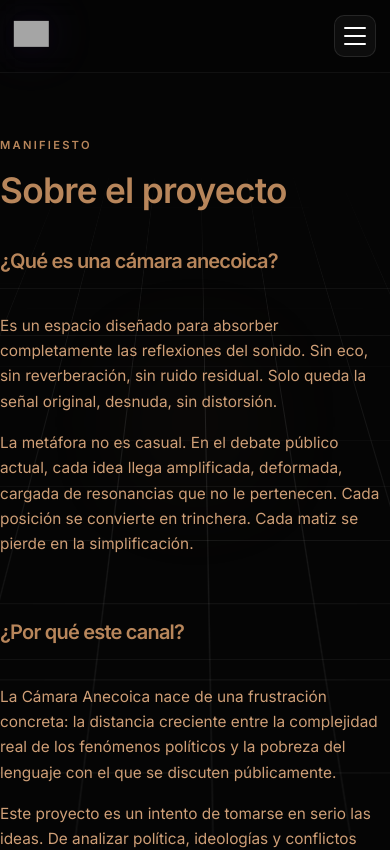
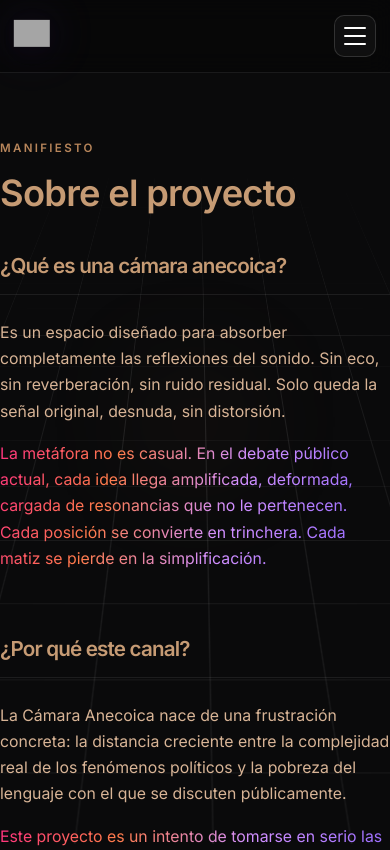
Before and after one commit to diegotejo/LA-CAMARA-ANECOICA, a Next.js app: page /sobre in a window 390 px wide. Shown: the top 850 px of the page. Built offline with nearby package versions, Linux system fonts and the light colour scheme; no server answers; grey boxes are pictures that could not be loaded; a web font is replaced by a local one.

Commit message:
Refine mobile readability, rebalance tones, and add Instagram link

```diff
--- a/src/app/articulos/[slug]/page.tsx
+++ b/src/app/articulos/[slug]/page.tsx
@@ -70,7 +70,7 @@ export default async function ArticleDetailPage({
           </SpotlightCard>
         </aside>
 
-        <article className={styles.articleBody}>
+        <article className={`${styles.articleBody} mixToneCopy`}>
           {article.sections.map((section) => (
             <section key={section.title} className={styles.articleSection}>
               <h2 className={styles.sectionTitle}>{section.title}</h2>
--- a/src/app/globals.css
+++ b/src/app/globals.css
@@ -13,13 +13,13 @@
 /* Tokens de diseño - Deep Dark */
 :root {
   /* Fondo principal ultra oscuro (Pure Dark/Jet) */
-  --color-bg: #050505;
-  --color-bg-card: #0A0A0A;
+  --color-bg: #0a0a0b;
+  --color-bg-card: #121214;
 
   /* Textos */
-  --color-text: #b8865b;
-  --color-text-secondary: #cf9f77;
-  --color-text-muted: #8d674a;
+  --color-text: #c69b74;
+  --color-text-secondary: #d8b496;
+  --color-text-muted: #9e7b5e;
   --logo-text-gradient: linear-gradient(110deg, #ff327f 0%, #ff7b4a 28%, #d290ff 58%, #8a63ff 100%);
 
   /* Acentos y Glow (Cobre iluminado) */
@@ -31,8 +31,8 @@
   --color-bg-warm: rgba(184, 134, 91, 0.08);
 
   /* Bordes sutiles Next.js style */
-  --color-border: rgba(255, 255, 255, 0.1);
-  --color-border-subtle: rgba(255, 255, 255, 0.05);
+  --color-border: rgba(255, 255, 255, 0.14);
+  --color-border-subtle: rgba(255, 255, 255, 0.08);
 
   /* Colores para tests validación sobre modo oscuro */
   --color-correct: #32d583;
@@ -71,6 +71,18 @@ html {
   -webkit-font-smoothing: antialiased;
   -moz-osx-font-smoothing: grayscale;
   background-color: var(--color-bg);
+}
+
+@media (max-width: 768px) {
+  html {
+    font-size: 17px;
+  }
+}
+
+@media (max-width: 420px) {
+  html {
+    font-size: 16.5px;
+  }
 }
 
 body {
@@ -148,6 +160,22 @@ a:hover {
   :where(h1, h2, h3, h4, h5, h6, p, a, li, strong, em, small, label, blockquote, figcaption, dt, dd, time) {
     animation: none !important;
     background-position: 50% 50%;
+  }
+}
+
+@media (max-width: 768px) {
+  .mixToneCopy p {
+    color: var(--color-text-secondary);
+  }
+
+  .mixToneCopy p:nth-of-type(even) {
+    background-image: var(--logo-text-gradient);
+    background-size: 100% 100%;
+    background-position: center;
+    -webkit-background-clip: text;
+    background-clip: text;
+    color: transparent;
+    -webkit-text-fill-color: transparent;
   }
 }
 
--- a/src/app/sobre/page.tsx
+++ b/src/app/sobre/page.tsx
@@ -28,7 +28,7 @@ export default function SobrePage() {
       </motion.header>
 
       <motion.div
-        className={styles.content}
+        className={`${styles.content} mixToneCopy`}
         initial="hidden" animate="show" variants={STAGGER}
       >
         <motion.div className={styles.block} variants={FADE_UP}>
--- a/src/app/videos/page.module.css
+++ b/src/app/videos/page.module.css
@@ -96,7 +96,7 @@
   }
 
   .intro {
-    font-size: 1rem;
+    font-size: 1.08rem;
     line-height: 1.6;
   }
 
@@ -112,6 +112,17 @@
   }
 }
 
+@media (max-width: 640px) {
+  .title {
+    font-size: clamp(2.4rem, 8vw, 3rem);
+  }
+
+  .filterBtn {
+    font-size: 0.9rem;
+    padding: 0.58rem 1rem;
+  }
+}
+
 @media (min-width: 992px) {
   .grid {
     grid-template-columns: repeat(2, 1fr);
--- a/src/components/Footer.module.css
+++ b/src/components/Footer.module.css
@@ -118,4 +118,13 @@
   .title {
     font-size: 1.25rem;
   }
+
+  .tagline {
+    font-size: 1.02rem;
+    line-height: 1.65;
+  }
+
+  .link {
+    font-size: 0.95rem;
+  }
 }
--- a/src/components/Footer.tsx
+++ b/src/components/Footer.tsx
@@ -38,6 +38,14 @@ export default function Footer() {
               >
                 YouTube ↗
               </a>
+              <a
+                href={siteConfig.instagramUrl}
+                target="_blank"
+                rel="noopener noreferrer"
+                className={styles.link}
+              >
+                Instagram ↗
+              </a>
               <Link href="/sobre" className={styles.link}>Manifiesto</Link>
             </div>
           </div>
--- a/src/components/QuizPlayer.module.css
+++ b/src/components/QuizPlayer.module.css
@@ -191,6 +191,10 @@
   display: flex;
   flex-direction: column;
   gap: 0.9rem;
+}
+
+.axesLegendCompact {
+  display: none;
 }
 
 .axesPanel {
@@ -392,19 +396,28 @@
 
 @media (max-width: 760px) {
   .container {
-    padding: 0.9rem;
+    padding: 1.1rem;
   }
 
   .questionText {
-    font-size: 1.08rem;
+    font-size: 1.22rem;
     margin-bottom: var(--space-md);
+    line-height: 1.5;
   }
 
   .option {
-    padding: 0.78rem 0.85rem;
-    gap: 0.55rem;
-    font-size: 0.9rem;
-    line-height: 1.4;
+    padding: 0.95rem 1rem;
+    gap: 0.65rem;
+    font-size: 1rem;
+    line-height: 1.45;
+  }
+
+  .optionLetter {
+    font-size: 0.92rem;
+  }
+
+  .progress {
+    font-size: 0.8rem;
   }
 
   .resultScore {
@@ -472,23 +485,60 @@
 }
 
 @media (max-width: 480px) {
+  .axesPlotWrap {
+    padding: 0.85rem;
+  }
+
   .axesTitleX {
-    width: 5.2rem;
-    font-size: 0.62rem;
+    display: none;
+  }
+
+  .axesTitleY {
+    display: none;
   }
 
   .axesAxisLabelRight,
-  .axesAxisLabelLeft {
+  .axesAxisLabelLeft,
+  .axesAxisLabelTop,
+  .axesAxisLabelBottom {
     display: none;
   }
 
-  .axesAxisLabelTop,
-  .axesAxisLabelBottom {
-    font-size: 0.52rem;
+  .axesLegendCompact {
+    display: grid;
+    grid-template-columns: repeat(2, minmax(0, 1fr));
+    gap: 0.35rem;
+    font-size: 0.73rem;
+    color: var(--color-text-muted);
+    text-transform: uppercase;
+    letter-spacing: 0.06em;
+  }
+
+  .axesLegendCompact span {
+    border: 1px solid var(--color-border-subtle);
+    padding: 0.28rem 0.38rem;
+    text-align: center;
+  }
+
+  .axesCoordinate {
+    font-size: 1.1rem;
   }
 
   .axesPoint {
-    width: 16px;
-    height: 16px;
+    width: 14px;
+    height: 14px;
+    box-shadow: 0 0 0 2px rgba(255,255,255,0.28), 0 4px 12px rgba(0, 0, 0, 0.22);
+  }
+
+  .ideologyItem {
+    gap: 0.55rem;
+  }
+
+  .ideologyItem strong {
+    font-size: 0.9rem;
+  }
+
+  .ideologyItem em {
+    font-size: 0.82rem;
   }
 }
--- a/src/components/QuizPlayer.tsx
+++ b/src/components/QuizPlayer.tsx
@@ -192,6 +192,12 @@ export default function QuizPlayer({ quiz }: { quiz: QuizData }) {
                   <span className={styles.axesAxisLabelBottom}>Progreso</span>
                   <span className={styles.axesAxisLabelLeft}>Estado</span>
                 </div>
+                <div className={styles.axesLegendCompact}>
+                  <span>Tradicion</span>
+                  <span>Mercado</span>
+                  <span>Progreso</span>
+                  <span>Estado</span>
+                </div>
                 <p className={styles.axesCoordinate}>
                   X {ideologyResult.x >= 0 ? "+" : ""}
                   {ideologyResult.x} / Y {ideologyResult.y >= 0 ? "+" : ""}
--- a/src/lib/site-config.ts
+++ b/src/lib/site-config.ts
@@ -1,6 +1,7 @@
 const DEFAULT_PORT = "3000";
 const DEFAULT_SITE_URL = `http://localhost:${DEFAULT_PORT}`;
 const DEFAULT_YOUTUBE_CHANNEL_URL = "https://www.youtube.com/@CamaraAnecoica";
+const DEFAULT_INSTAGRAM_URL = "https://www.instagram.com/anecoicacamara/";
 
 function trimTrailingSlash(value: string) {
   return value.replace(/\/+$/, "");
@@ -14,4 +15,5 @@ export const siteConfig = {
   siteUrl: trimTrailingSlash(process.env.NEXT_PUBLIC_SITE_URL || DEFAULT_SITE_URL),
   youtubeChannelUrl:
     process.env.NEXT_PUBLIC_YOUTUBE_CHANNEL_URL || DEFAULT_YOUTUBE_CHANNEL_URL,
+  instagramUrl: process.env.NEXT_PUBLIC_INSTAGRAM_URL || DEFAULT_INSTAGRAM_URL,
 };
```
Also changed, not shown: src/app/cuestionarios/page.module.css (+9 -6 lines), src/app/page.module.css (+14 -1 lines).
